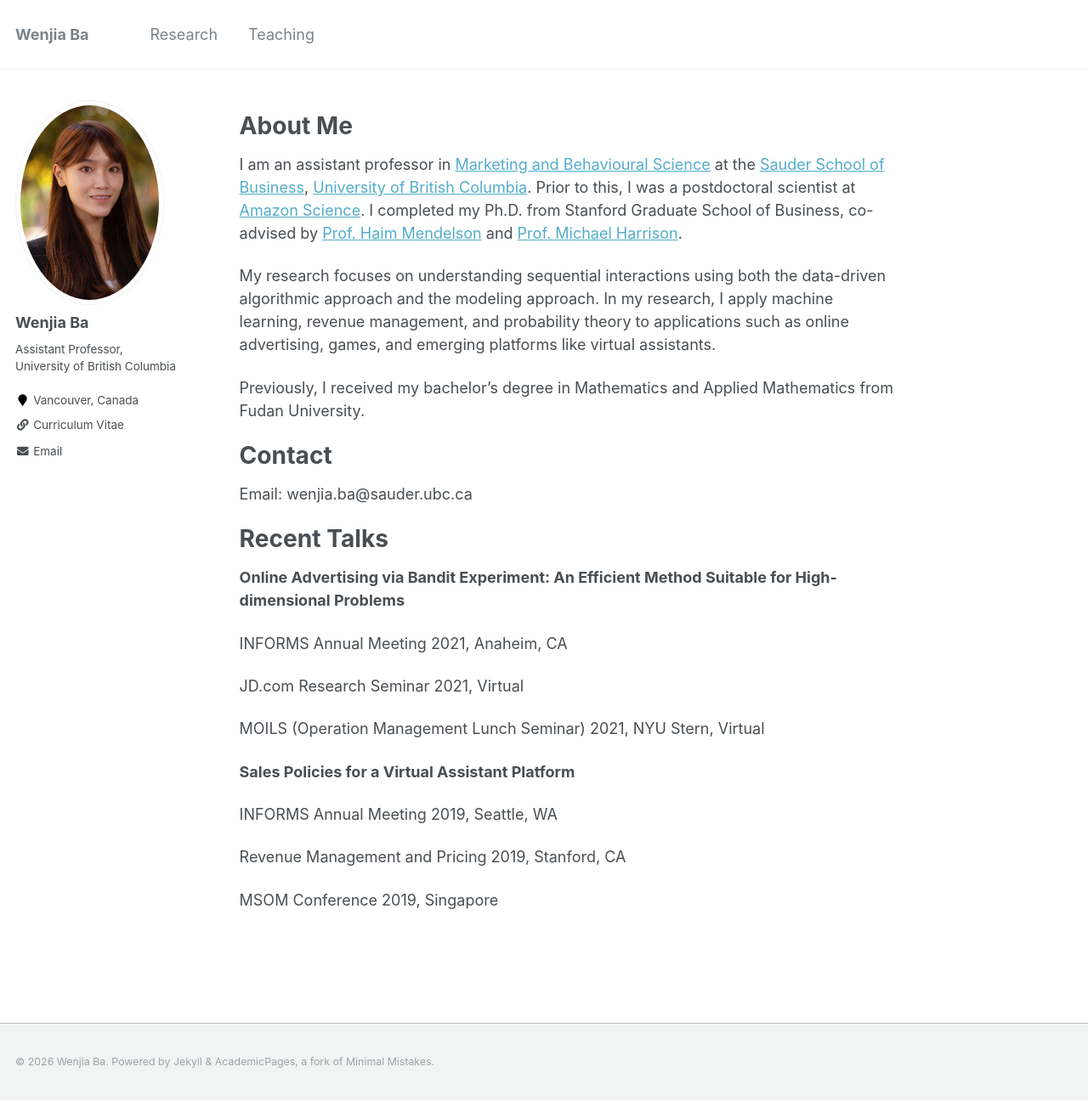
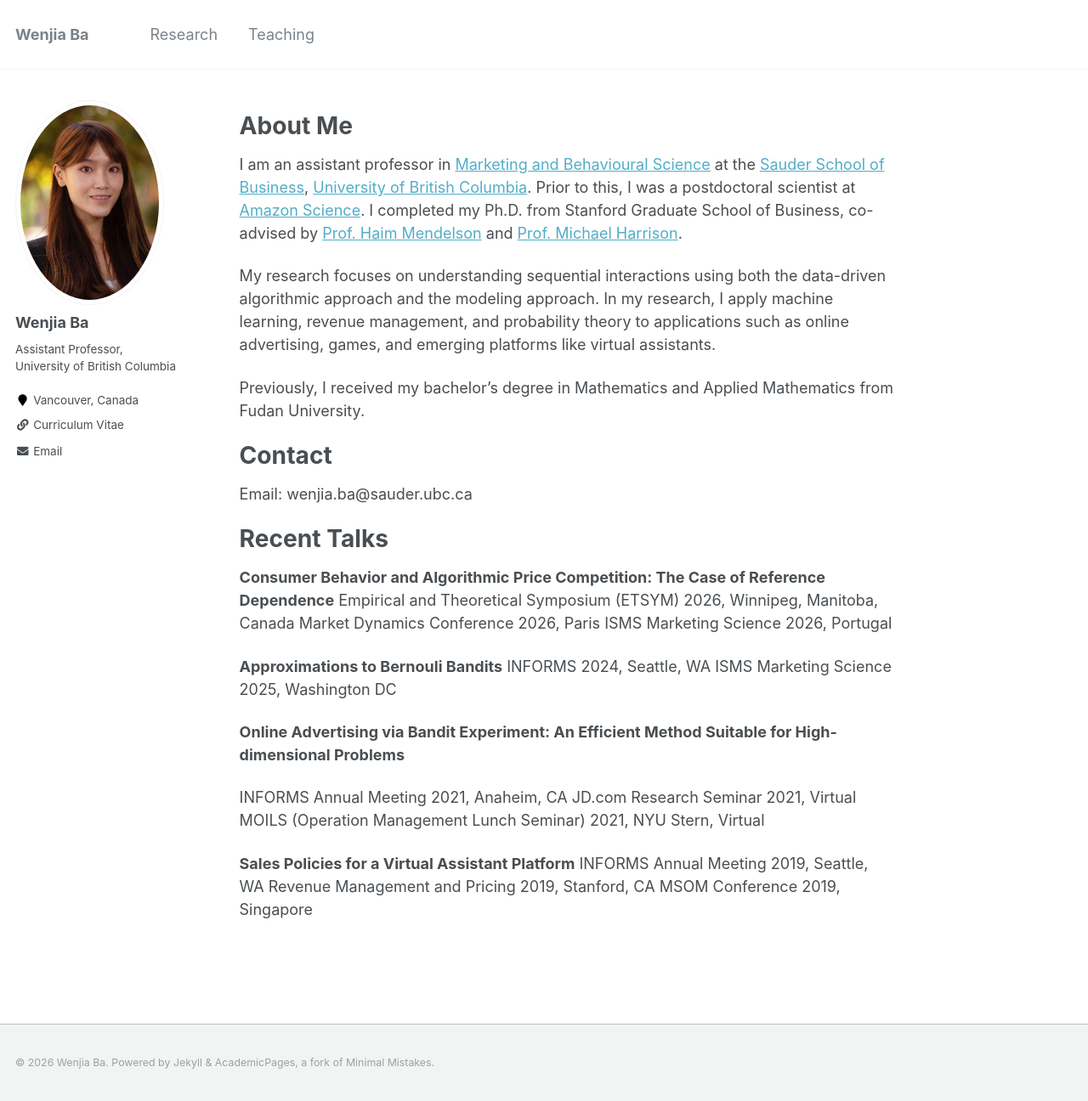
Before and after one commit to wenjiaba/wenjiaba.github.io, a Jekyll site: the page built from _pages/about.md, in a window 1280 px wide and 1296 px high. Shown: the whole window at 85% size. Built offline with Jekyll 4.4.1, drawn with Linux system fonts in a browser that asks for light colours.

Commit message:
Update about.md
updated talks

```diff
--- a/_pages/about.md
+++ b/_pages/about.md
@@ -24,19 +24,22 @@ Email: wenjia.ba@sauder.ubc.ca
 
 Recent Talks
 ======
+**Consumer Behavior and Algorithmic Price Competition: The Case of Reference Dependence**
+Empirical and Theoretical Symposium (ETSYM) 2026, Winnipeg, Manitoba, Canada
+Market Dynamics Conference 2026, Paris
+ISMS Marketing Science 2026, Portugal
+
+**Approximations to Bernouli Bandits**
+INFORMS 2024, Seattle, WA
+ISMS Marketing Science 2025, Washington DC
 
 **Online Advertising via Bandit Experiment: An Efficient Method Suitable for High-dimensional Problems**
 
 INFORMS Annual Meeting 2021, Anaheim, CA
-
 JD.com Research Seminar 2021, Virtual
-
 MOILS (Operation Management Lunch Seminar) 2021, NYU Stern, Virtual
 
 **Sales Policies for a Virtual Assistant Platform**
-
 INFORMS Annual Meeting 2019, Seattle, WA
-
 Revenue Management and Pricing 2019, Stanford, CA
-
 MSOM Conference 2019, Singapore
```
